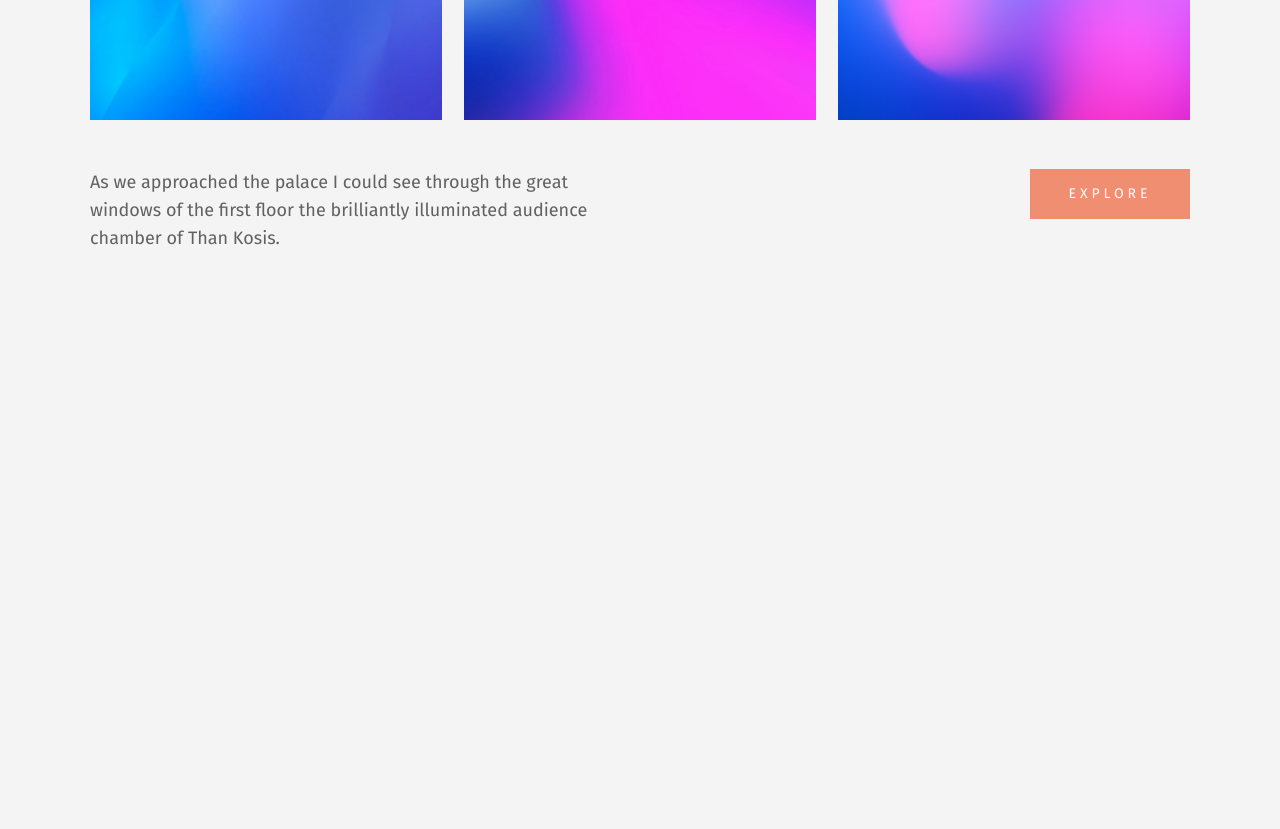
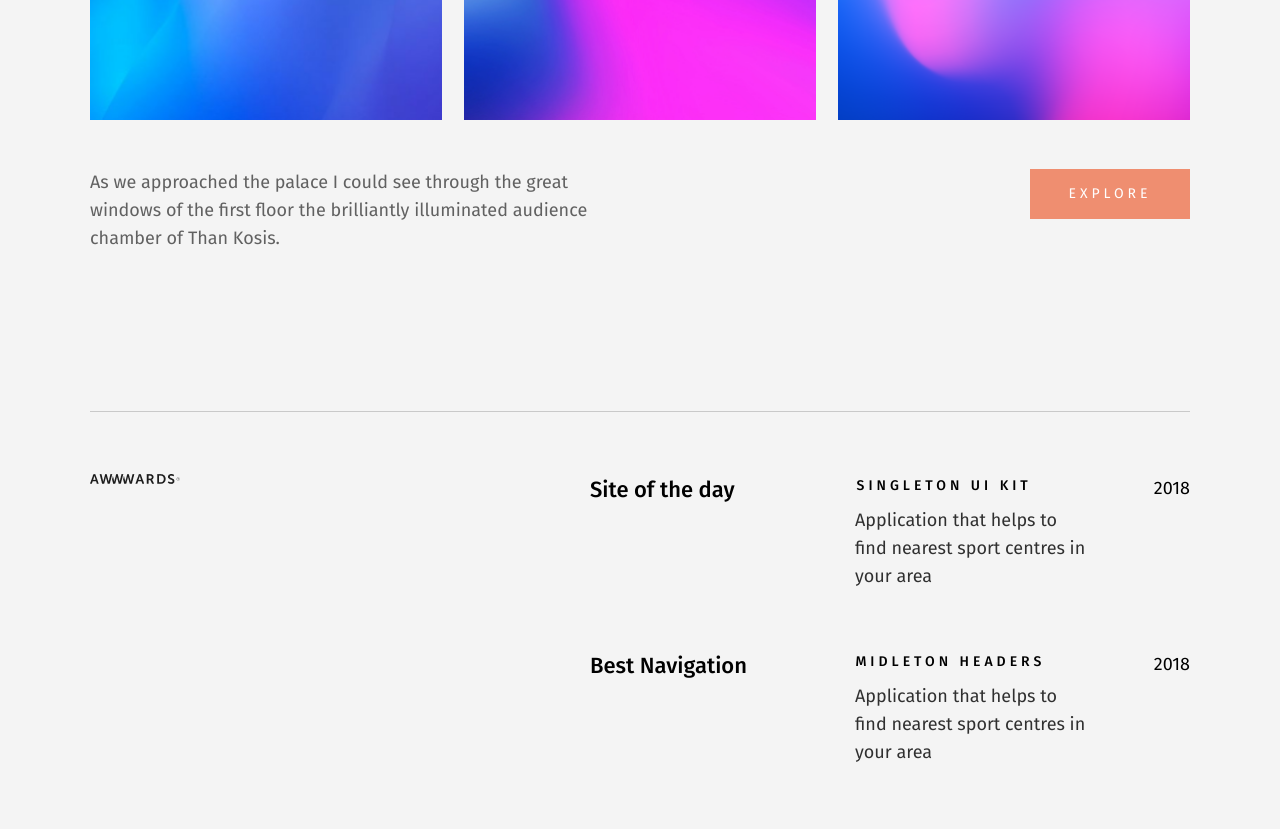
Before and after one commit to marcobrunodev/curso-basico-de-html-css-javascript, a plain HTML site: page work-details.html in a window 1280 px wide. Shown: the part 1555-2384 px from the top of the page. Before the commit the page ends 1966 px from the top, so only its background shows below. Drawn offline with Linux system fonts and the light colour scheme.

Commit message:
Feito a versão desktop da section awards

```diff
--- /dev/null
+++ b/css/awards.css
@@ -0,0 +1,52 @@
+.awards {
+  display: flex;
+  flex-wrap: wrap;
+  justify-content: flex-end;
+  position: relative;
+  margin-bottom: 200px;
+  padding-top: 62px;
+  border-top: 1px solid rgba(34, 34, 34, 0.2);
+}
+
+.award {
+  display: inline-flex;
+  flex-wrap: wrap;
+  max-width: 600px;
+  justify-content: space-between;
+  margin-bottom: 60px;
+}
+
+.awards .logo {
+  position: absolute;
+  top: 62px;
+  left: 0;
+}
+
+.awards .title {
+  font-size: 22px;
+  line-height: 32px;
+  font-weight: 500;
+}
+
+.awards .subtitle {
+  font-size: 14px;
+  font-weight: 500;
+  line-height: 24px;
+  letter-spacing: 4px;
+  text-transform: uppercase;
+}
+
+.awards .year {
+  font-size: 18px;
+  line-height: 28px;
+}
+
+.awards .description {
+  box-sizing: border-box;
+  width: 100%;
+  padding-left: 265px;
+  padding-right: 100px;
+  font-size: 18px;
+  line-height: 28px;
+  opacity: 0.8;
+}
--- a/work-details.html
+++ b/work-details.html
@@ -18,6 +18,7 @@
     <link rel="stylesheet" href="/css/header.css" />
     <link rel="stylesheet" href="/css/featured.css" />
     <link rel="stylesheet" href="/css/explore.css" />
+    <link rel="stylesheet" href="/css/awards.css" />
   </head>
 
   <body>
@@ -98,5 +99,26 @@
       </p>
       <a href="#to-do" class="button">Explore</a>
     </section>
+
+    <section class="awards container">
+      <img src="/img/awards.png" alt="Logo Awards" class="logo" />
+
+      <dl class="award">
+        <dt class="title">Site of the day</dt>
+        <dt class="subtitle">Singleton UI Kit</dt>
+        <dd class="year">2018</dd>
+        <dd class="description">
+          Application that helps to find nearest sport centres in your area
+        </dd>
+      </dl>
+      <dl class="award">
+        <dt class="title">Best Navigation</dt>
+        <dt class="subtitle">Midleton Headers</dt>
+        <dd class="year">2018</dd>
+        <dd class="description">
+          Application that helps to find nearest sport centres in your area
+        </dd>
+      </dl>
+    </section>
   </body>
 </html>
```
Also changed, not shown: img/awards.png (added).
